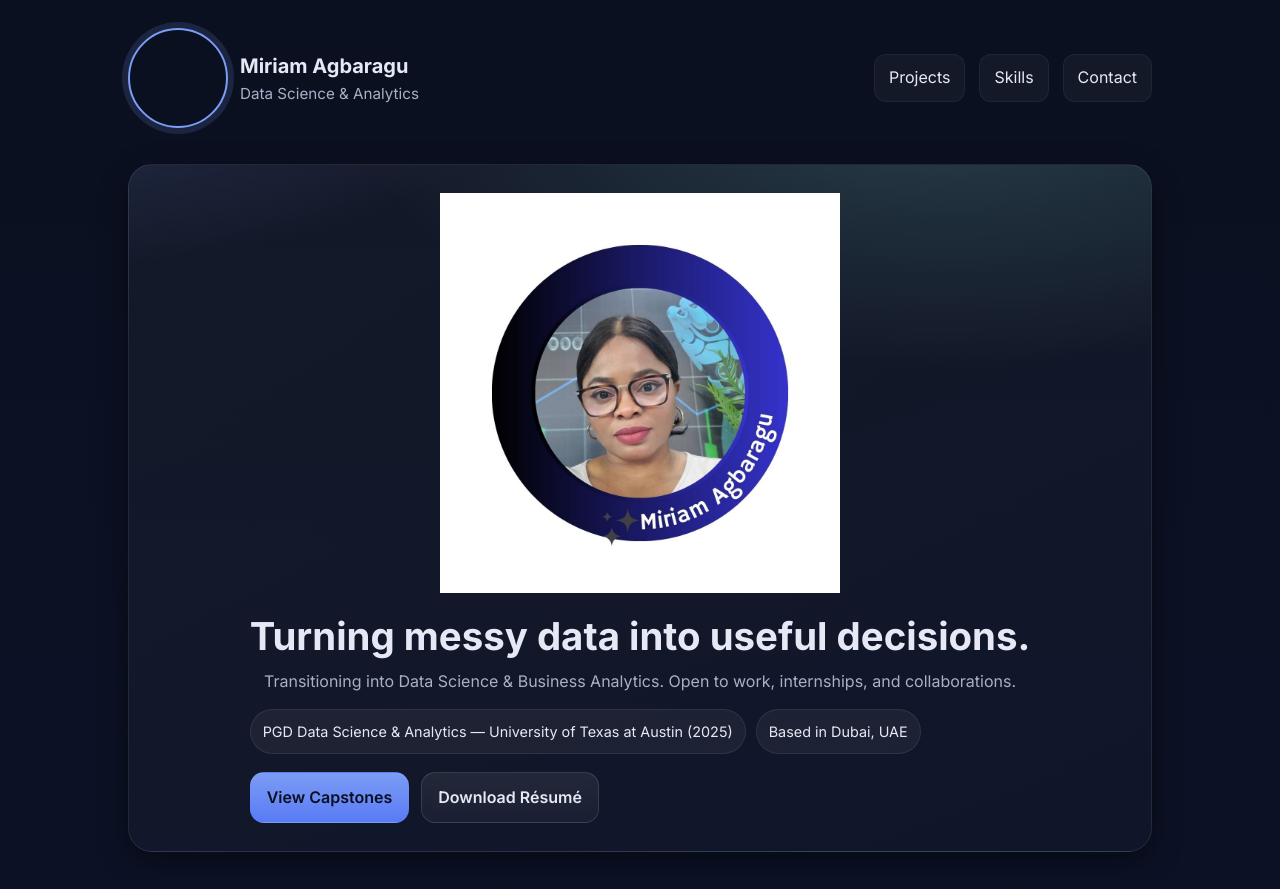
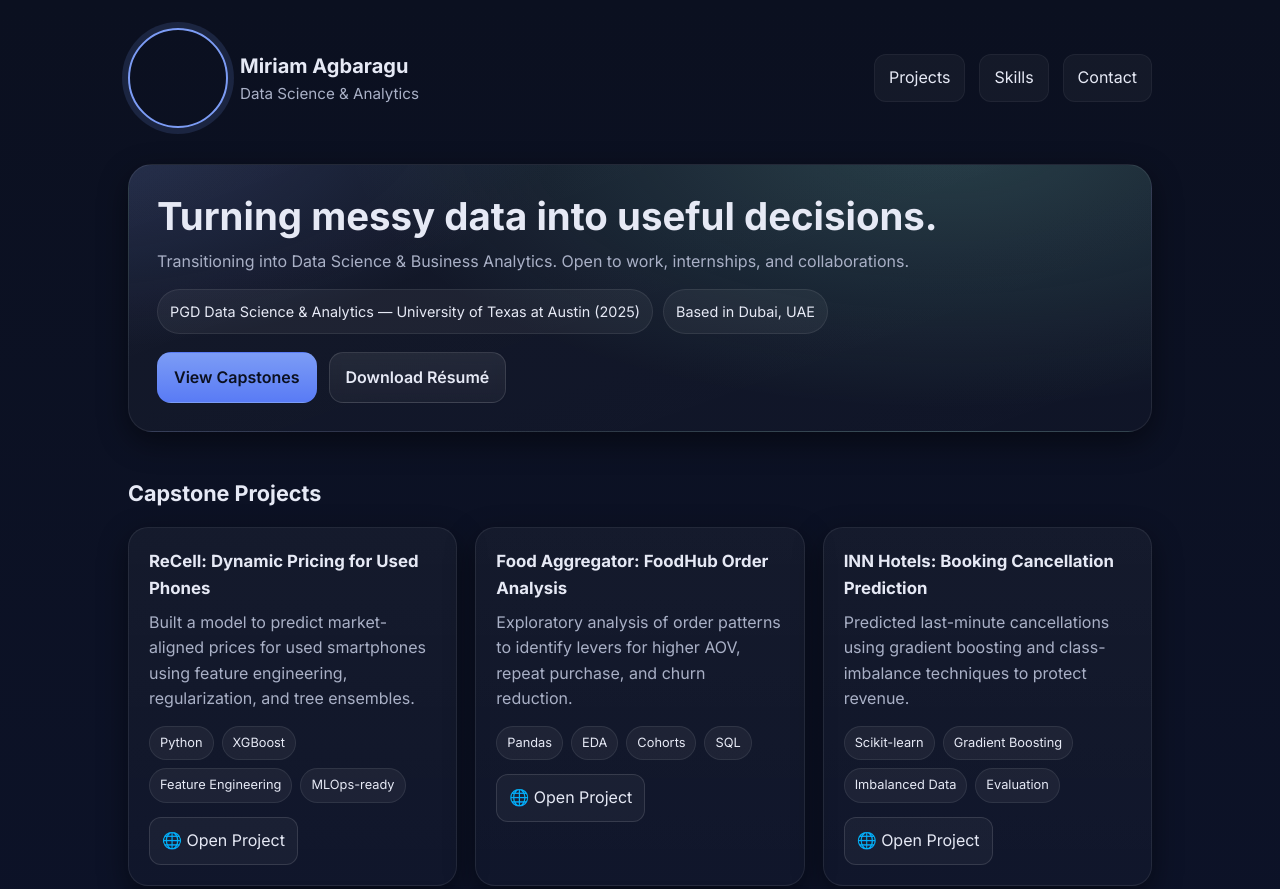
Before and after one commit to miriam-agbaragu/miriam-agbaragu.github.io, a plain HTML site: page index.html in a window 1280 px wide. Shown: the top 889 px of the page. Drawn offline with Linux system fonts and the light colour scheme.

Commit message:
Update index.html

```diff
--- a/index.html
+++ b/index.html
@@ -82,9 +82,7 @@
       </nav>
     </header>
 
-  <section class="hero" aria-label="intro" style="display: flex; flex-direction: column; gap: 20px; align-items: center; text-align: center;">
-  <img src="./miriam-photo.jpg" alt="Miriam Agbaragu" style="width: 100%; max-width: 400px; height: auto; object-fit: cover; border-radius: 0;">
-  <div>
+    <section class="hero" aria-label="intro">
       <h1>Turning messy data into useful decisions.</h1>
       <p>Transitioning into Data Science & Business Analytics. Open to work, internships, and collaborations.</p>
       <div class="badges">
@@ -94,7 +92,6 @@
       <div class="cta">
         <a class="btn primary" href="#projects">View Capstones</a>
         <a class="btn" href="./Miriam-Agbaragu-Resume.pdf" target="_blank" rel="noopener">Download Résumé</a>
-    </div>
       </div>
     </section>
 
```
Lines whose indentation alone changed are shown as unchanged.
